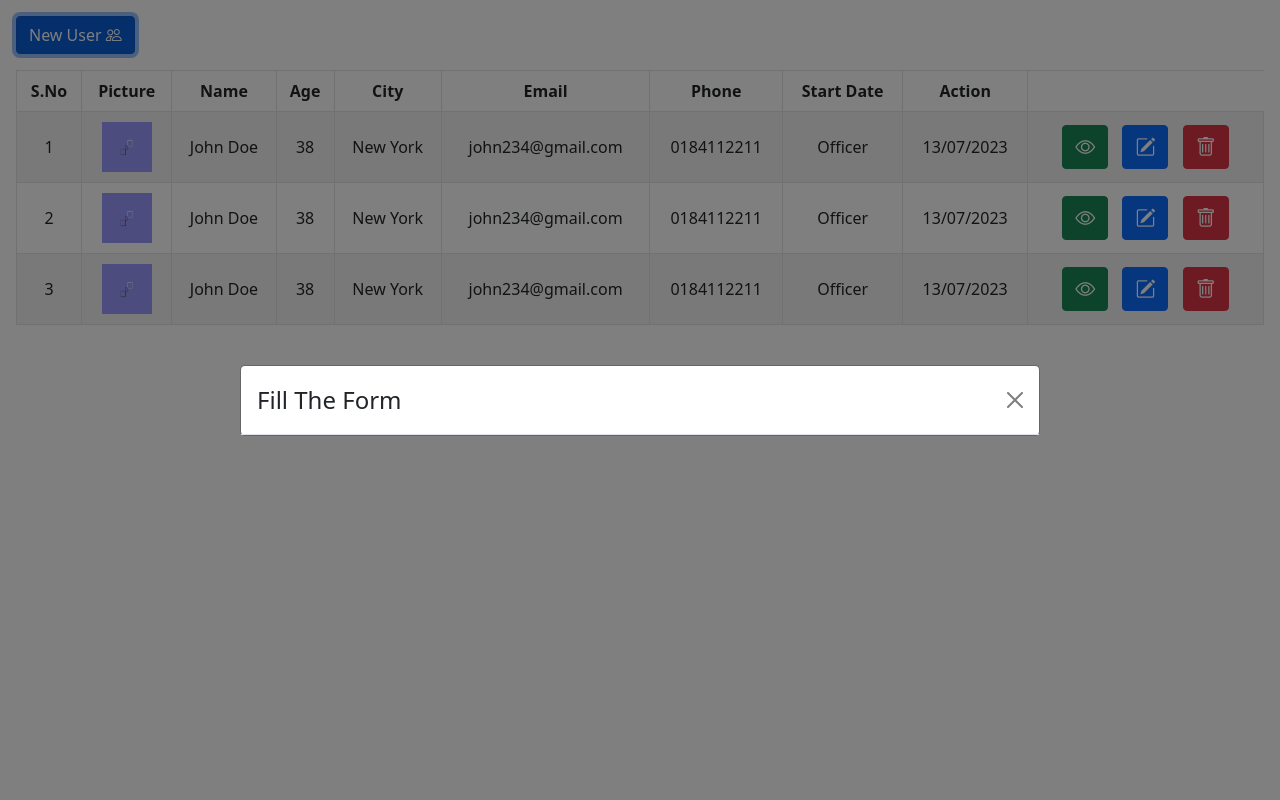
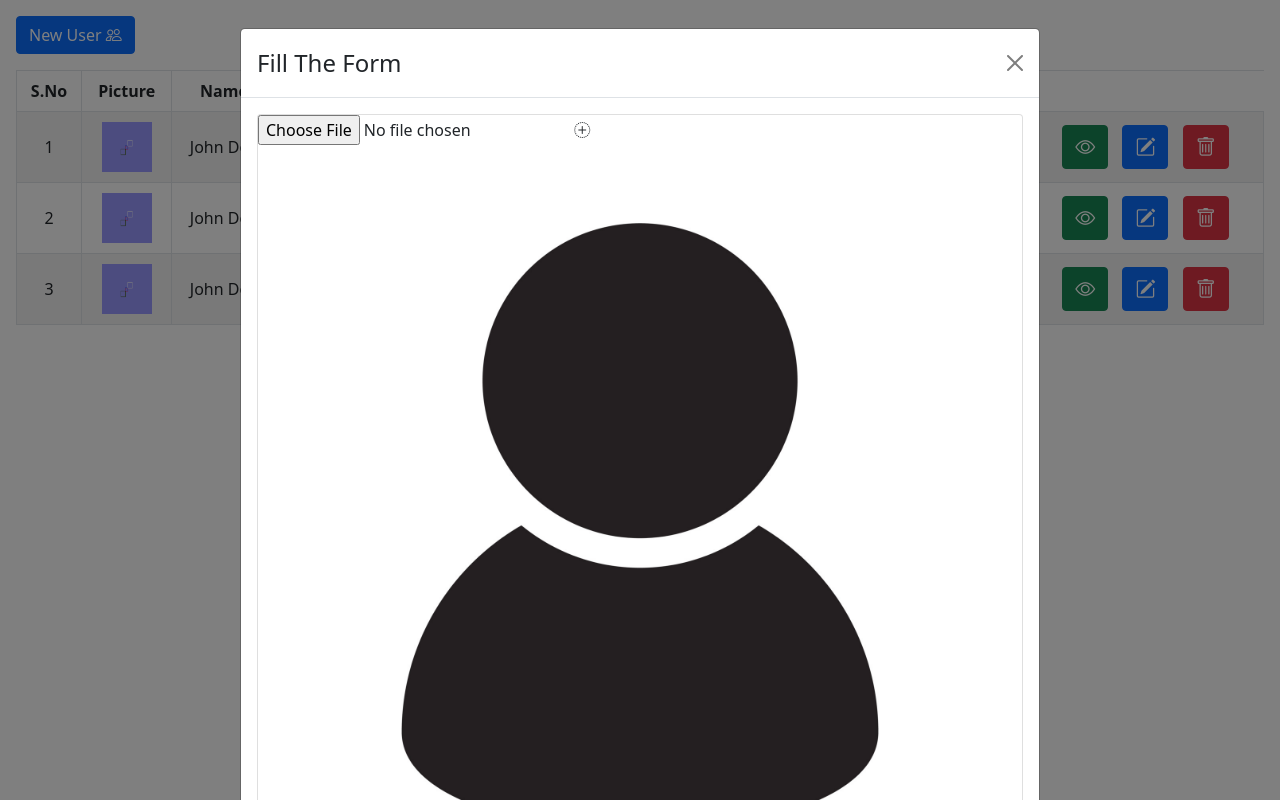
Before and after one commit to epramh/crud-operation, a website built with Vite: page index.html in a window 1280 px wide. Both pictures are taken after a click on the button "New User". Built offline with nearby package versions, Linux system fonts and the light colour scheme.

Commit message:
Adding upload file and plus icon with img icon

```diff
--- a/index.html
+++ b/index.html
@@ -131,6 +131,19 @@
             <h4 class="modal-title">Fill The Form</h4>
             <button type="button" class="btn-close" data-bs-dismiss="modal" aria-label="Close"></button>
           </div>
+
+          <div class="modal-body">
+
+            <form action="#" id="myForm">
+              <div class="card imgholder">
+                <label for="imgInput" class="upload">
+                  <input type="file" id="imgInput">
+                  <i class="bi bi-plus-circle-dotted"></i>
+                </label>
+                <img src="img/Profile Icon.webp" alt="">
+              </div>
+            </form>
+          </div>
         </div>
       </div>
     </div>
```
